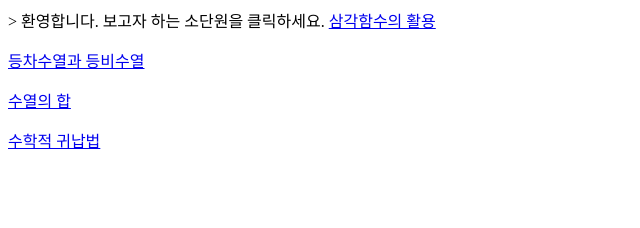
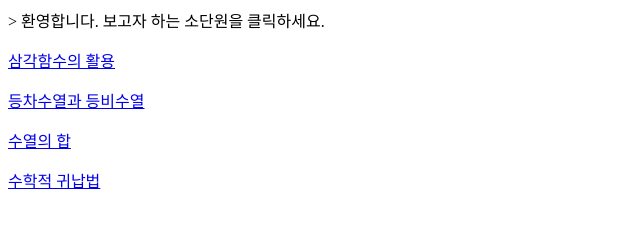
Before and after one commit to shotgunboy07/shotgunboy07.github.io, a plain HTML site: page index.html in a window 1280 px wide. Shown: the whole page, without its empty margins (0-640 px from the left). Drawn offline with Linux system fonts and the light colour scheme.

Commit message:
Update index.html

```diff
--- a/index.html
+++ b/index.html
@@ -4,9 +4,9 @@
 </head>>
 <meta charset="utf-8">
  <title>WEB1 - html</title>
-</<head>
+</head>
   <body>
-   환영합니다. 보고자 하는 소단원을 클릭하세요.
+   환영합니다. 보고자 하는 소단원을 클릭하세요.<p>
     <a href="2.html">삼각함수의 활용</a><p>
     <a href="3.html">등차수열과 등비수열 <p>
     <a href="4.html">수열의 합<p>
```
